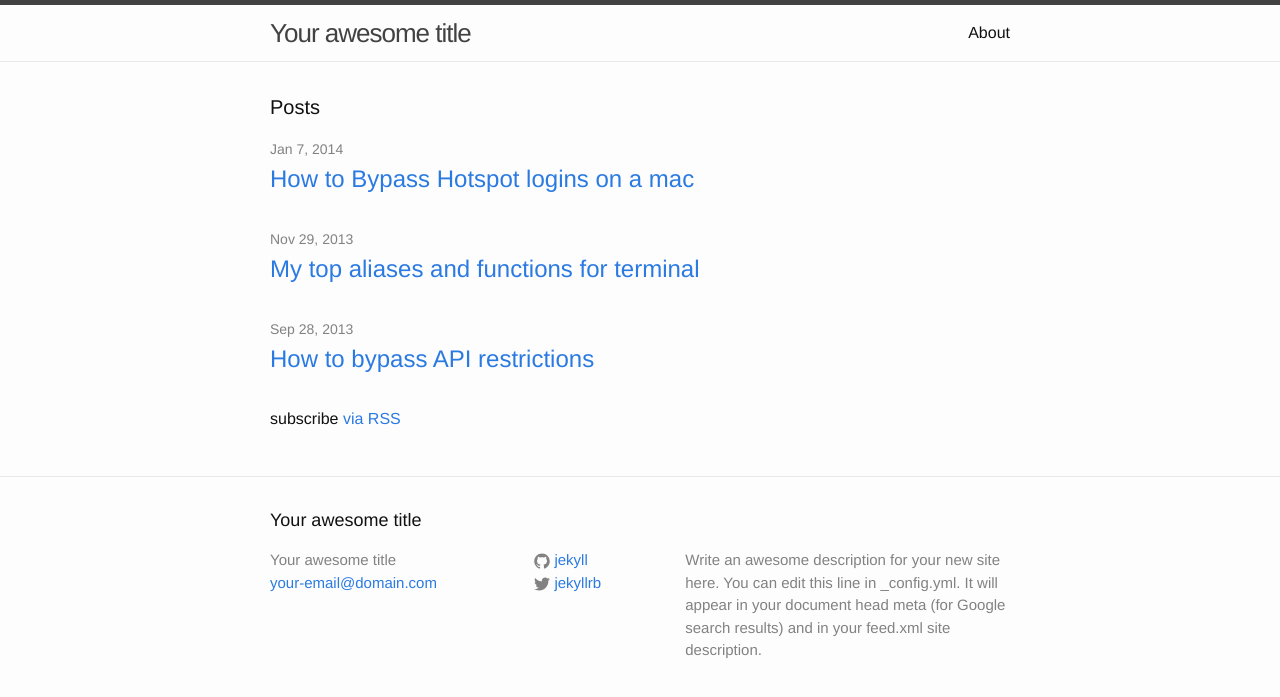
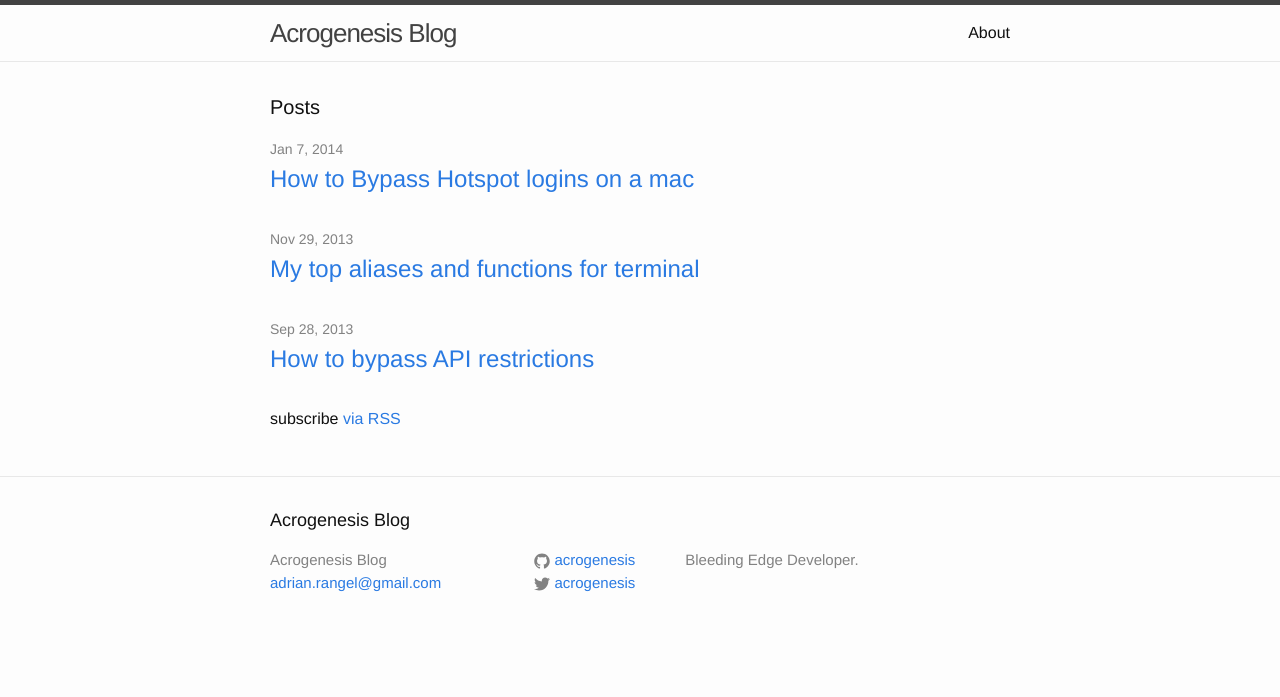
Before and after one commit to acrogenesis/acrogenesis.github.io, a Jekyll site: the page built from index.html, in a window 1280 px wide. Shown: the top 697 px of the page. Built offline with Jekyll 4.4.1, drawn with Linux system fonts in a browser that asks for light colours.

Commit message:
my info on config

```diff
--- a/_config.yml
+++ b/_config.yml
@@ -1,14 +1,12 @@
 # Site settings
-title: Your awesome title
-email: your-email@domain.com
+title: Acrogenesis Blog
+email: adrian.rangel@gmail.com
 description: > # this means to ignore newlines until "baseurl:"
-  Write an awesome description for your new site here. You can edit this
-  line in _config.yml. It will appear in your document head meta (for
-  Google search results) and in your feed.xml site description.
+  Bleeding Edge Developer.
 baseurl: "" # the subpath of your site, e.g. /blog/
-url: "http://yourdomain.com" # the base hostname & protocol for your site
-twitter_username: jekyllrb
-github_username:  jekyll
+url: "http://acrogenesis.com" # the base hostname & protocol for your site
+twitter_username: acrogenesis
+github_username:  acrogenesis
 
 # Build settings
 markdown: kramdown
```
